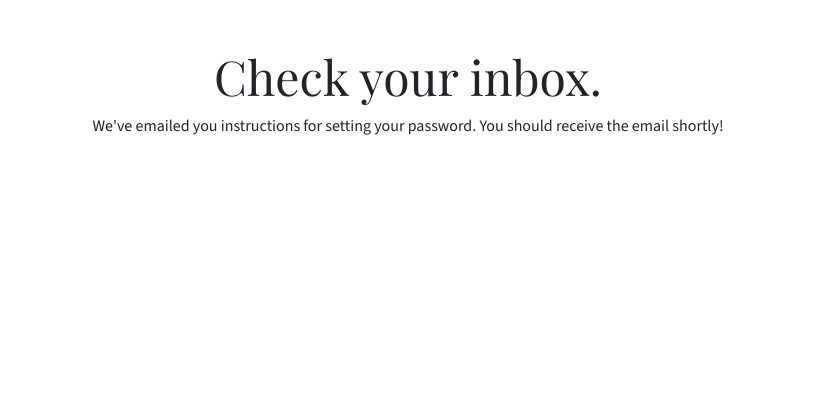
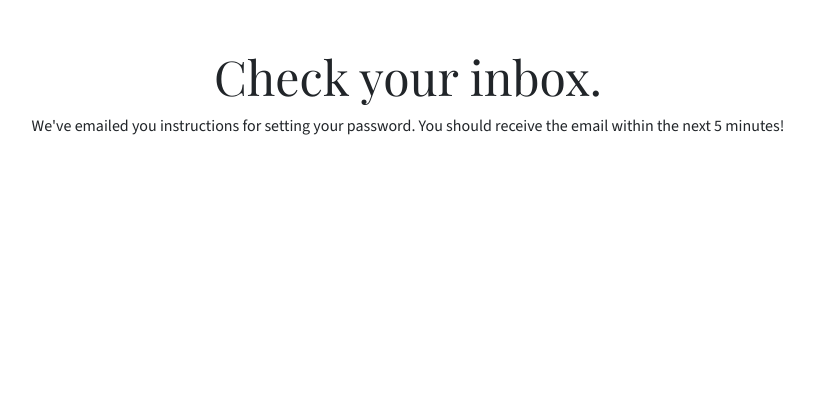
Before and after one commit to SalmaAqa89/WHIONSLargeGroupProject, a Django app: template tasks/templates/registration/password_reset_done.html in a window 1280 px wide. Shown: the top 420 px of the page, without its empty margins (232-1046 px from the left). Run offline with Django 4.2, Linux system fonts and the light colour scheme; the template is opened without the code that fills it, so the values that code supplies are empty; some libraries are stand-ins or nearby versions; some web fonts are replaced.

Commit message:
change settings back

```diff
--- a/task_manager/settings.py
+++ b/task_manager/settings.py
@@ -152,8 +152,6 @@ STATICFILES_DIRS = [
 ]
 STATIC_ROOT = BASE_DIR / 'staticfiles'
 
-
-
 MEDIA_URL = '/images/'
 MEDIA_ROOT = os.path.join(BASE_DIR, 'static/images')
 
--- a/tasks/templates/registration/password_reset_done.html
+++ b/tasks/templates/registration/password_reset_done.html
@@ -4,7 +4,7 @@
   <div class="row mt-4">
     <div class="col-sm-12 mt-4">
       <h2 class="text-center">Check your inbox.</h2>
-      <p class="text-center">We've emailed you instructions for setting your password. You should receive the email shortly!</p>
+      <p class="text-center">We've emailed you instructions for setting your password. You should receive the email within the next 5 minutes!</p>
     </div>
   </div>
 </div>
```
